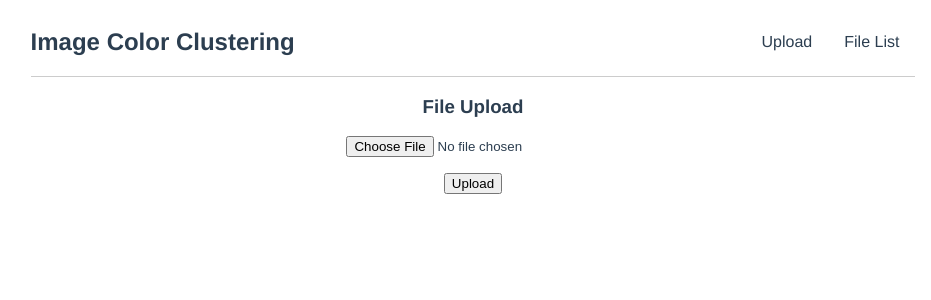
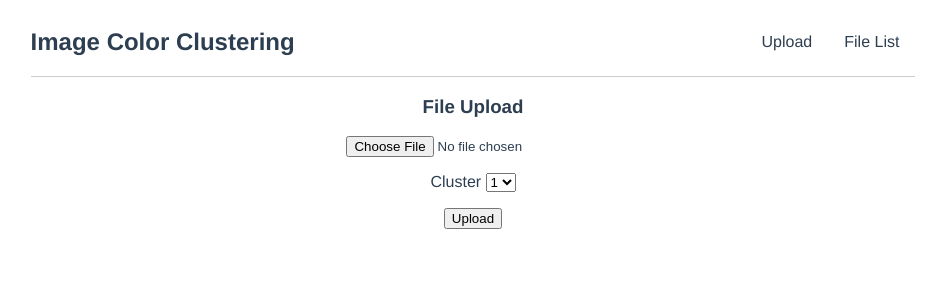
Before and after one commit to SunHigh105/color_clustering_flask, a Vue app in the folder frontend/: page /upload in a window 1280 px wide. Shown: the top 300 px of the page, without its empty margins (167-1098 px from the left). Built offline with nearby package versions, Linux system fonts and the light colour scheme.

Commit message:
post cluster

```diff
--- a/frontend/src/components/Upload.vue
+++ b/frontend/src/components/Upload.vue
@@ -10,7 +10,13 @@
         <div class="file-upload__form">
           <form method="post" enctype="multipart/form-data">
             <p>
-                <input @change="selectedFile" type="file" name ="file" id="file">
+              <input @change="selectedFile" type="file" name ="file" id="file">
+            </p>
+            <p>
+              Cluster
+              <select v-model="cluster" name="cluster">
+                <option v-for="n in 5" v-bind:key="n.index" v-bind:value="n">{{ n }}</option>
+              </select>
             </p>
             <p>
               <button @click="upload" type="button">Upload</button>
@@ -38,6 +44,7 @@ export default {
       uploadFile: null,
       fileName: '',
       fileType: '',
+      cluster: 1,
       loading: false,
       colorList: []
     }
@@ -56,7 +63,7 @@ export default {
       params.append('file', this.uploadFile)
       params.append('filename', this.fileName)
       params.append('filetype', this.fileName)
-      // loading on
+      params.append('cluster', this.cluster)
       this.loading = true
       axios.post('/uploads', params, {
         headers: {
@@ -66,10 +73,7 @@ export default {
         .then(response => {
           this.loading = false
           alert('File Upload Success!')
-          console.log(response)
           this.colorList = response.data['color_list']
-          // redirect ro list page
-          // document.location = '/list'
         })
         .catch(error => {
           this.loading = false
```
Also changed, not shown: 1 other file (tests, documents, lock files or other folders).
